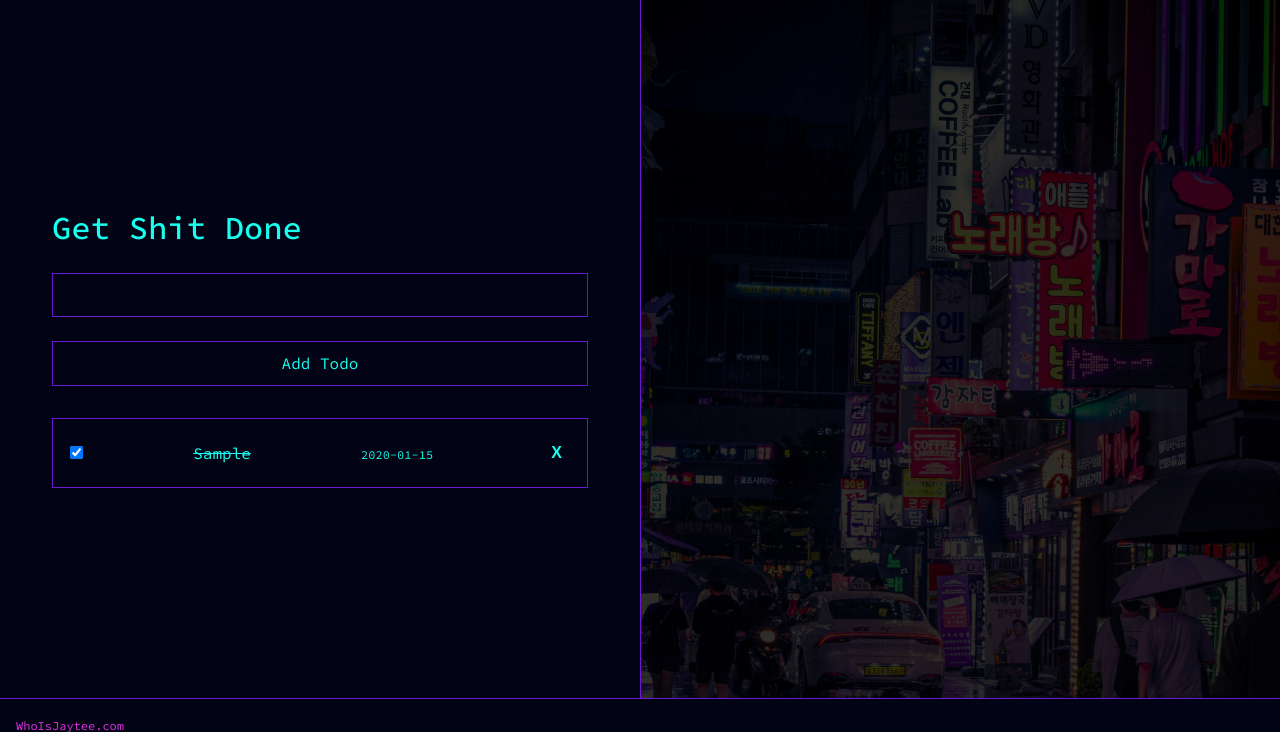
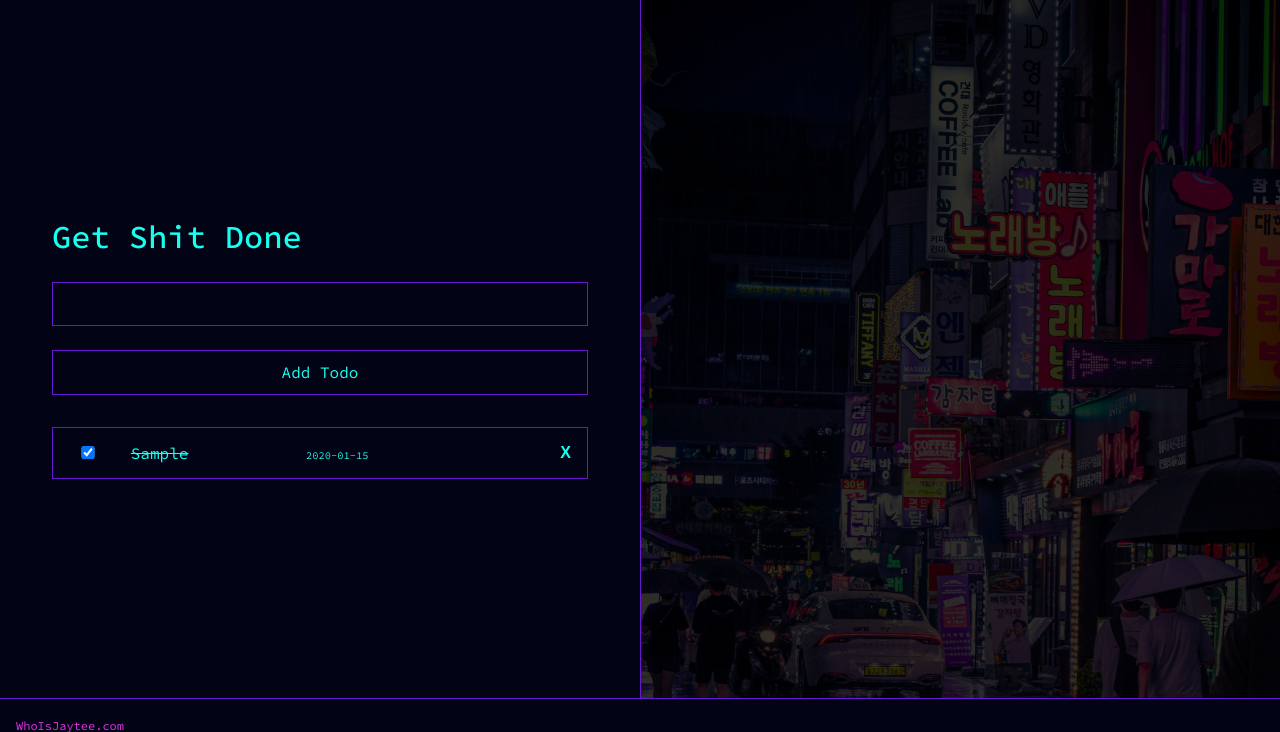
Before and after one commit to jmtakahashi/todo-list-flask, a Flask app: template templates/todos.html in a window 1280 px wide. Shown: the part 51-783 px from the top of the page. Run offline with Flask 2, Linux system fonts and the light colour scheme; the template is opened without the code that fills it: values that come from a table or form of the project are taken from there, others are empty; tables that the repository leaves empty hold one stand-in row (values such as "Sample post").

Commit message:
format date added.  fix css for todo items

```diff
--- a/app.py
+++ b/app.py
@@ -1,14 +1,12 @@
 import os
+from datetime import datetime
 
 # from termcolor import colored
 
 from flask import Flask, render_template, request, redirect, flash, jsonify, session, g
 from sqlalchemy.exc import IntegrityError
 
-# import text so we can use fstrings in our filter/sort queries
-from sqlalchemy.sql import text
-
-# from flask_debugtoolbar import DebugToolbarExtension
+from flask_debugtoolbar import DebugToolbarExtension
 from flask_cors import CORS
 
 from forms import TodoAddForm, LoginForm, UserAddForm
@@ -49,7 +47,7 @@ app.config['SECRET_KEY'] = os.environ.get('SECRET_KEY', "it's a secret")
 # app.config['SESSION_COOKIE_SAMESITE'] = 'None'
 # app.config['SESSION_COOKIE_SECURE'] = 'True'
 
-# toolbar = DebugToolbarExtension(app)
+toolbar = DebugToolbarExtension(app)
 
 
 ###############################################################################
@@ -120,11 +118,8 @@ def signup():
 
         do_login(u)
 
-        # after we do_login() we redirect to index again, but add_user_to_g() will
-        # run and we will have g.user when we redirect to the index page.
         return redirect('/todos')
 
-    # if form not validated just display the template
     return render_template('signup.html', form=form)
 
 
@@ -150,8 +145,6 @@ def home_page():
         u = User.authenticate(form.email.data,
                               form.password.data)
 
-        # is u comes back with data, login our user.
-        # if u comes back with False, set a flash message
         if u:
             do_login(u)
 
@@ -195,13 +188,14 @@ def show_todos():
     # initialize a var so we can pass it to the template (python scope issue)
     todos = []
 
-    # this is additional security to ensure no todos are passed w/o logging in.
-    # if we don't check that user is logged in first and simply got all todos,
-    # we wouldn't see them on the front-end because we also check using jinja
-    # but the todos arg would still be passed to the index.html view.
-    # this stops Flask from sending any todos if no user is logged in.
     if CURR_USER_KEY in session:
-        todos = Todo.query.all()
+        t = Todo.query.all()
+        # format datetime obj
+        if len(t) > 0:
+            for todo in t:
+                formattedDate = todo.date_added.date().strftime("%m-%d-%Y")
+                todo.date_added = formattedDate
+                todos.append(todo)
 
     return render_template('todos.html', form=form, todos=todos)
 
--- a/static/css/index.css
+++ b/static/css/index.css
@@ -195,12 +195,11 @@ button {
 }
 
 .todo {
-  display: flex;
-  justify-content: space-between;
-  align-items: center;
-  gap: .5rem;
   border-bottom: 1px solid var(--accent-purple);
-  padding: 1rem;
+}
+
+.todo > td {
+  padding: .5rem;
 }
 
 .todo__doneBtn {
@@ -219,7 +218,7 @@ button {
 }
 
 .todo__dateAdded {
-  font-size: .75rem;
+  font-size: .65rem;
 }
 
 .todo__deleteBtn {
@@ -228,6 +227,7 @@ button {
   font-weight: bold;
   padding: .5rem;
   cursor: pointer;
+  text-align: right;
 }
 
 .credit {
```
